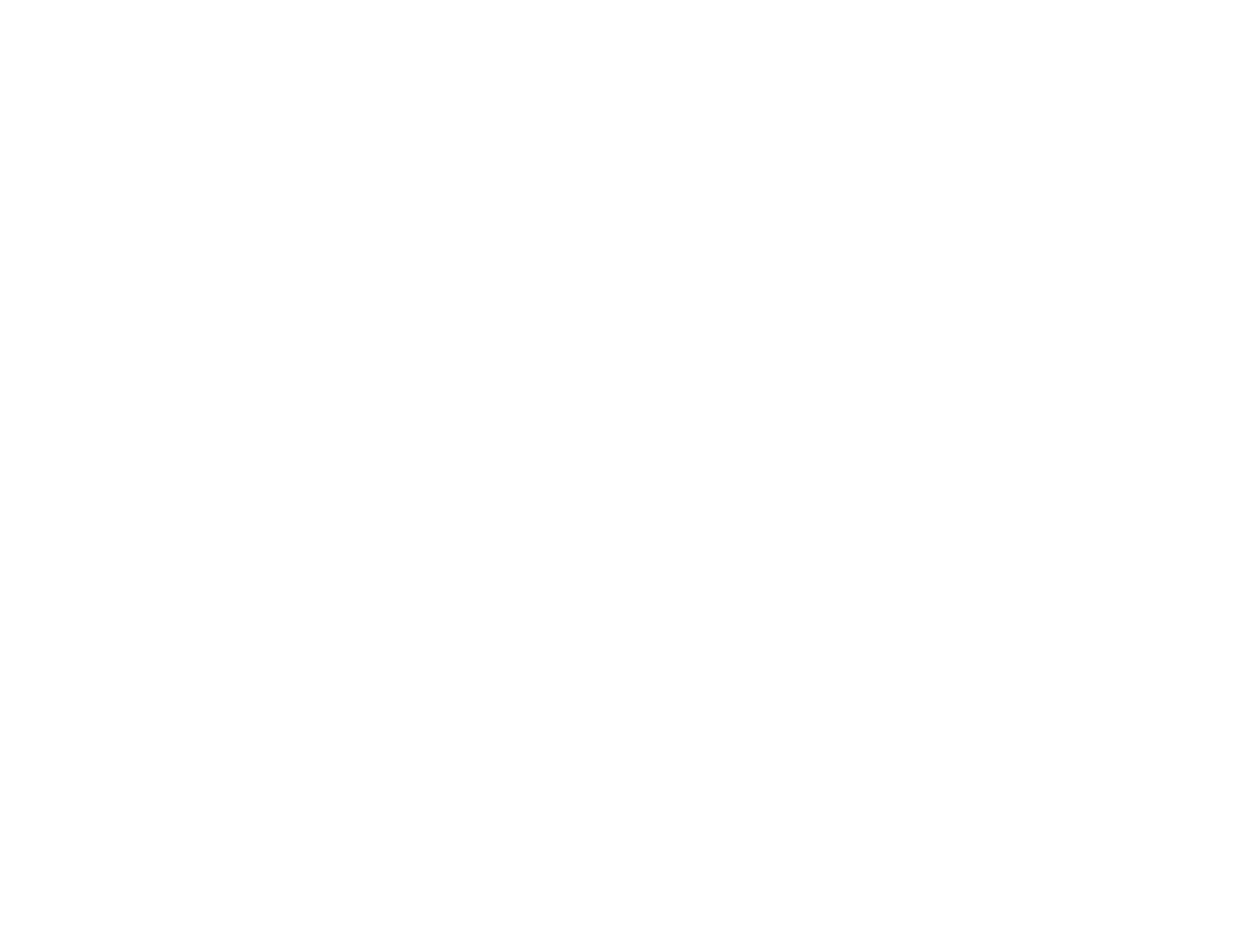
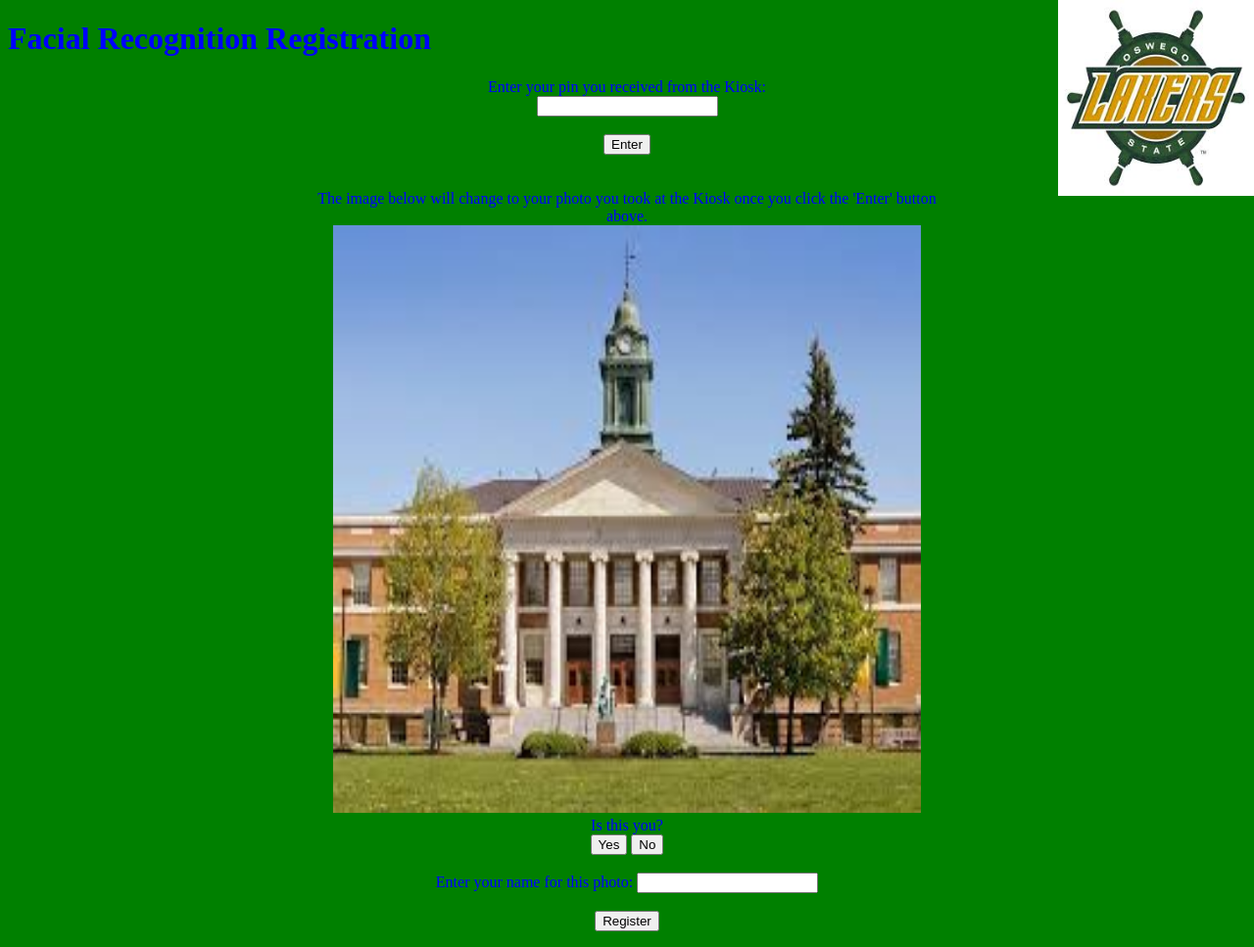
Before and after one commit to WeStandUnited/KIOSK-People-Counter, a plain HTML site: page index.html in a window 1280 px wide. Shown: the whole page at 98% size. Before the commit the page ends 800 px from the top, so only its background shows below. Drawn offline with Linux system fonts and the light colour scheme.

Commit message:
Finished HTML Documents

```diff
--- a/index.html
+++ b/index.html
@@ -1,13 +1,45 @@
 <!DOCTYPE html>
 <html>
-
     <head>
+        <meta charset="utf-8" />
         <title> Kiosk People Tracker </title>
         <link href="styles.css" rel="stylesheet">
+        <img src="images.jpeg" style="width: 200px; height: 200px; position: absolute; top: 0px; right: 0px">
     </head>
 
-    <body>
+    <body bgcolor="Green" text="yellow">
         <script src="scripts.js"></script>
+
+        <div id="header" class="block">
+            <h1>Facial Recognition Registration</h1>
+            </div>
+
+            <div id="content" class"block" style="text-align: center">
+                <p style="margin-left: 25%; max-width: 50%">
+                    Enter your pin you received from the Kiosk:
+                    <br />
+                    <input type="text" pin="">
+                    <br />
+                    <br />
+                    <input type="submit" name="enter" id="enter" value="Enter"><br>
+                    <br />
+                    <br />
+                    The image below will change to your photo you took at the Kiosk
+                    once you click the 'Enter' button above.
+                    <img src="image2.jpeg" style="width: 600px; height: 600px">
+                    <br />
+                    Is this you?
+                    <br />
+                    <input type="submit" name="answer" id="yes" value="Yes">
+                    <input type="submit" name="answer" id="no" value="No">
+                    <br />
+                    <br />
+                    Enter your name for this photo:
+                    <input type="text" name="">
+                    <br />
+                    <br />
+                    <input type="submit" name="register" id="register" value="Register">
+                </p>
+            </div>
     </body>
-
 </html>
```
Also changed, not shown: confirmation.html (added, +25 -0 lines), image2.jpeg (added).
